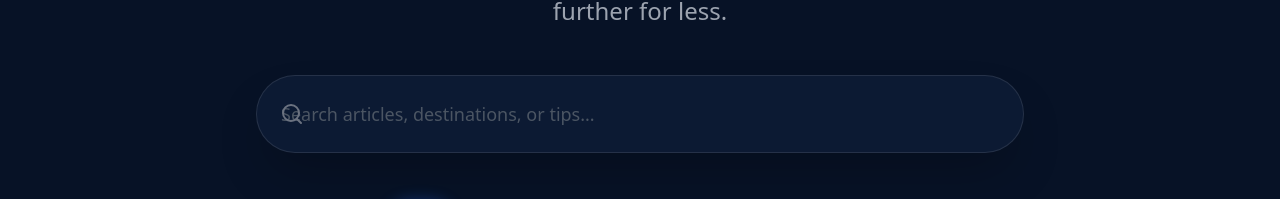
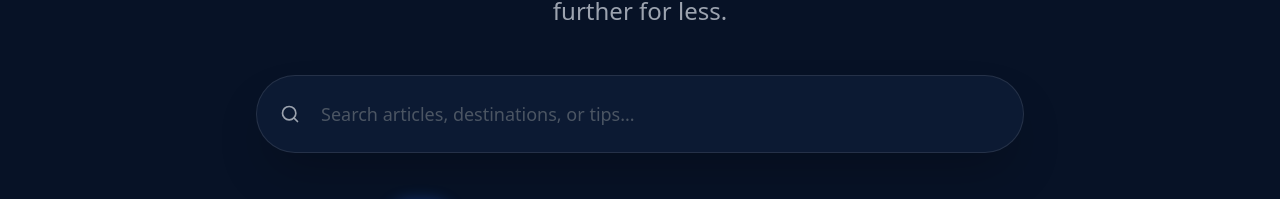
Before and after one commit to saumy-31/aero-compare, a React (Vite) app: page /blog in a window 1280 px wide. Shown: the part 293-492 px from the top of the page. Built offline with nearby package versions, Linux system fonts and the light colour scheme.

Commit message:
Fix search bar icon alignment and placeholder overlap

```diff
--- a/src/pages/Blog.tsx
+++ b/src/pages/Blog.tsx
@@ -52,13 +52,18 @@ export const Blog = () => {
           transition={{ delay: 0.2 }}
           className="relative max-w-3xl mx-auto mb-12"
         >
-          <Search className="absolute left-6 top-1/2 -translate-y-1/2 text-gray-500 w-6 h-6" />
+          {/* Fixed Search Icon Positioning */}
+          <div className="absolute inset-y-0 left-0 pl-6 flex items-center pointer-events-none">
+            <Search className="w-5 h-5 text-gray-400" />
+          </div>
+
+          {/* Fixed Input Padding */}
           <input
             type="text"
             placeholder="Search articles, destinations, or tips..."
             value={searchQuery}
             onChange={(e) => setSearchQuery(e.target.value)}
-            className="w-full bg-[#0c1a33] text-white p-5 md:p-6 pl-16 rounded-full border border-white/10 focus:border-blue-500 focus:outline-none focus:ring-4 focus:ring-blue-500/20 transition-all text-lg shadow-2xl placeholder-gray-600"
+            className="w-full bg-[#0c1a33] text-white py-5 md:py-6 pr-6 pl-14 md:pl-16 rounded-full border border-white/10 focus:border-blue-500 focus:outline-none focus:ring-4 focus:ring-blue-500/20 transition-all text-lg shadow-2xl placeholder-gray-600"
           />
         </motion.div>
 
```
